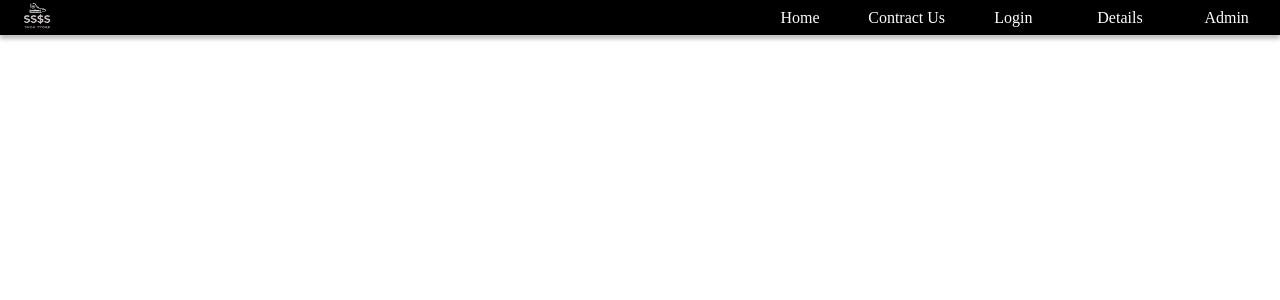
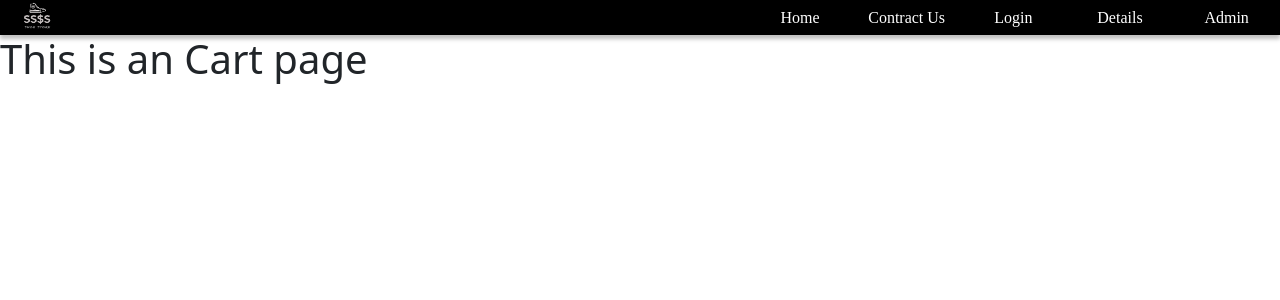
Before and after one commit to toeyst/SSSSProject, a Vue app: page /cart in a window 1280 px wide. Shown: the top 300 px of the page. Built offline with nearby package versions, Linux system fonts and the light colour scheme; what vue-web-speech would draw is missing.

Commit message:
Update() edit cart page

```diff
--- a/src/components/DetailPage.vue
+++ b/src/components/DetailPage.vue
@@ -25,7 +25,8 @@ defineProps({
       		</form>
 			</div>
     		</li>
-			<img src="../assets/cart.png" alt="" height="40" width="40">
+			<router-link to="/cart"><img src="../assets/cart.png" alt="" height="40" width="40" ></router-link>
+
 
   		</ul>
 	</nav>
@@ -76,6 +77,10 @@ defineProps({
 
 <script>
 export default {
+	components: {
+    RouterLink,
+    RouterView
+  },
   data() {
     return {
       searchQuery: '',
--- a/src/router/index.js
+++ b/src/router/index.js
@@ -3,6 +3,7 @@ import HomeView from '../views/HomeView.vue'
 import LoginView from '../views/LoginView.vue'
 import DetailView from '../views/DetailView.vue'
 import AdminView from '../views/AdminView.vue'
+import CartView from '../views/CartView.vue'
 const router = createRouter({
   history: createWebHistory(import.meta.env.BASE_URL),
   routes: [
@@ -10,6 +11,11 @@ const router = createRouter({
       path: '/',
       name: 'home',
       component: HomeView
+    },
+    {
+      path: '/cart',
+      name: 'cart',
+      component: CartView
     },
     {
       path: '/login',
--- /dev/null
+++ b/src/views/CartView.vue
@@ -0,0 +1,19 @@
+<script setup>
+</script>
+<template>
+  <div class="about">
+    <h1>This is an Cart page</h1>
+
+    <div>
+
+
+  </div>
+  </div>
+</template>
+<script>
+
+</script>
+
+<style>
+
+</style>
```
Also changed, not shown: src/assets/logo.svg (deleted).
